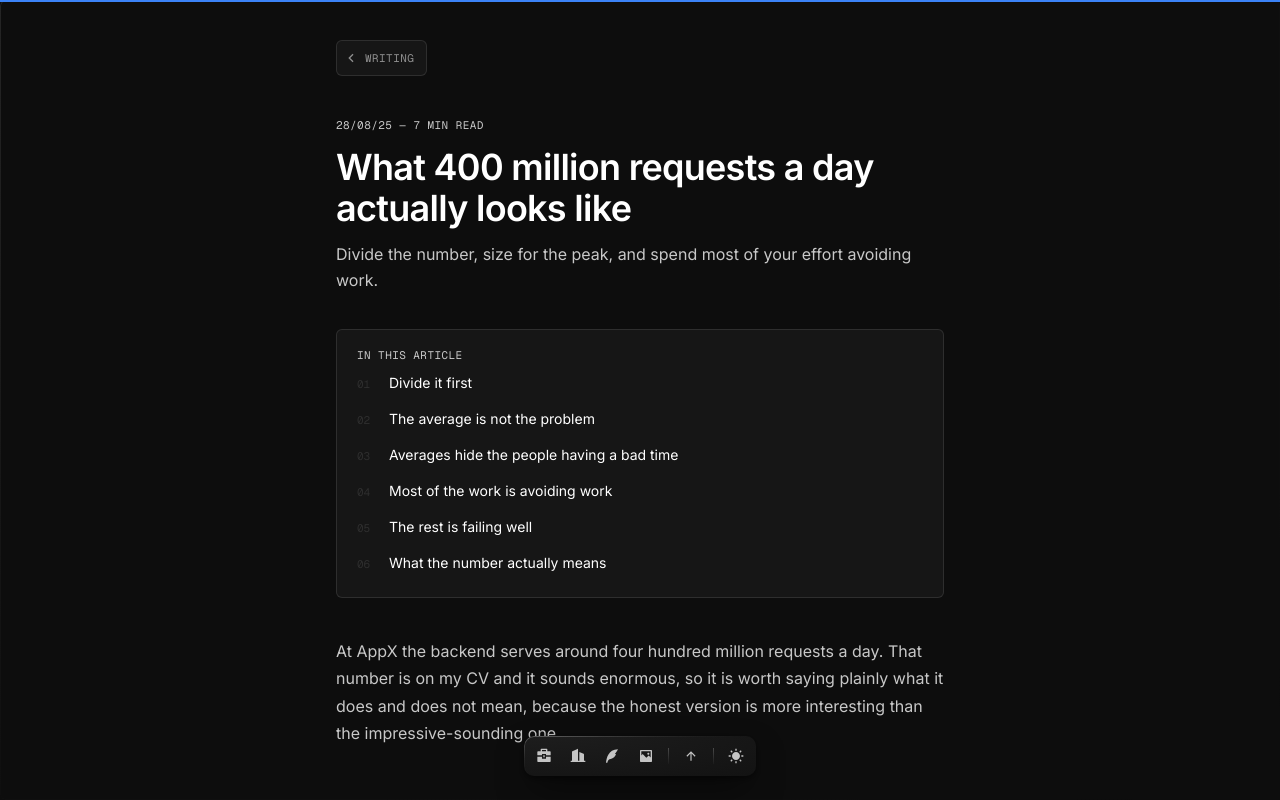
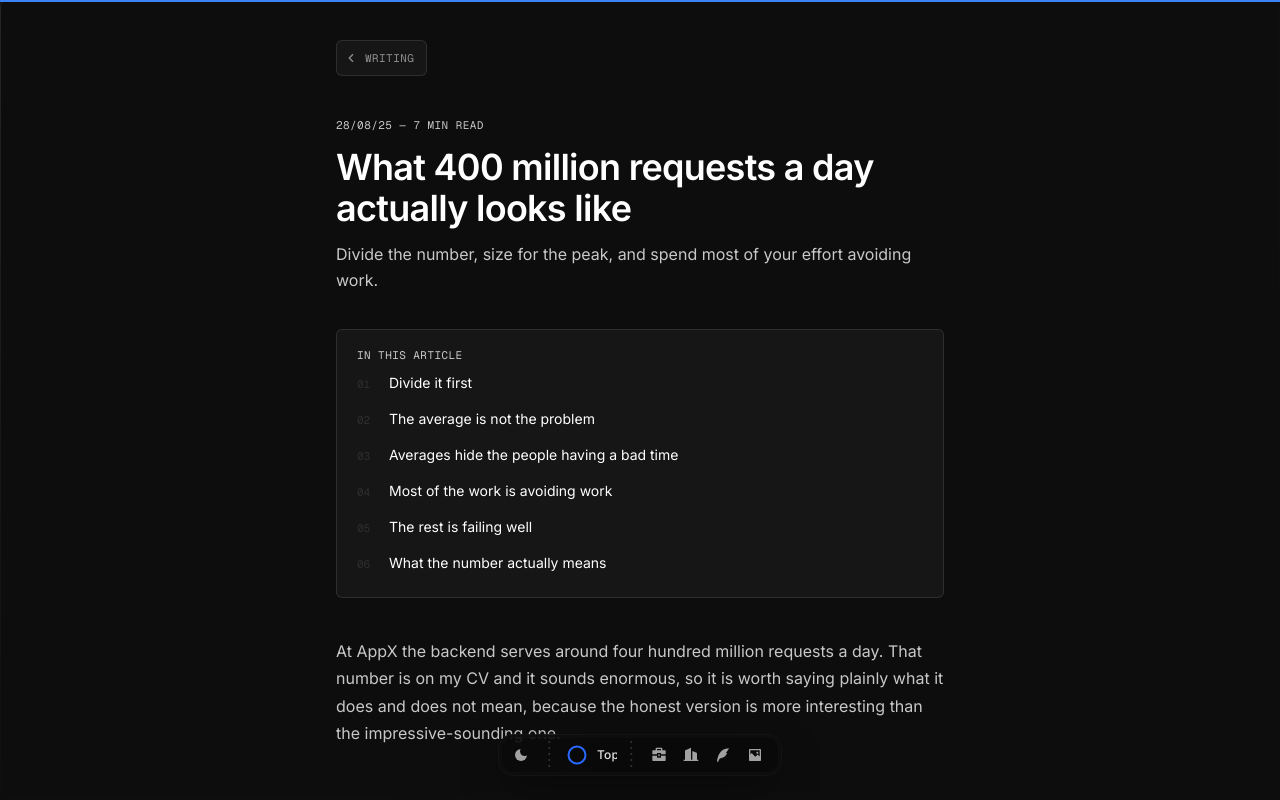
Before and after one commit to kant-github/kant-portfolio, a Next.js app: page /writing/400-million-requests in a window 1280 px wide. Shown: the top 800 px of the page. Built offline with nearby package versions, Linux system fonts and the light colour scheme.

Commit message:
done phase 1

```diff
--- a/app/globals.css
+++ b/app/globals.css
@@ -487,6 +487,67 @@ body {
 	animation: dock-in 620ms cubic-bezier(0.22, 1, 0.36, 1) 1000ms both;
 }
 
+/* Sun in light mode, moon in dark (components/theme-icon.tsx). Each state
+ * holds the timing for arriving at it: going dark the rays leave first and
+ * the moon follows, going light the moon lets go first and the rays return. */
+.theme-icon-body,
+.theme-icon-rays {
+	transform-box: view-box;
+	transform-origin: 12px 12px;
+}
+
+.theme-icon-body {
+	transform: scale(0.5);
+	transition: transform 480ms cubic-bezier(0.22, 1, 0.36, 1);
+}
+
+.theme-icon-bite {
+	transform: translate(7px, -7px);
+	transition: transform 420ms cubic-bezier(0.22, 1, 0.36, 1);
+}
+
+.theme-icon-rays {
+	transition:
+		transform 520ms cubic-bezier(0.34, 1.4, 0.64, 1) 140ms,
+		opacity 260ms ease-out 140ms;
+}
+
+.dark .theme-icon-body {
+	transform: scale(1);
+	transition-delay: 90ms;
+}
+
+.dark .theme-icon-bite {
+	transform: none;
+	transition: transform 520ms cubic-bezier(0.22, 1, 0.36, 1) 90ms;
+}
+
+.dark .theme-icon-rays {
+	transform: rotate(90deg) scale(0.5);
+	opacity: 0;
+	transition:
+		transform 420ms cubic-bezier(0.22, 1, 0.36, 1),
+		opacity 200ms ease-out;
+}
+
+@media (prefers-reduced-motion: reduce) {
+	.theme-icon * {
+		transition: none !important;
+	}
+}
+
+@keyframes dock-label-in {
+	from {
+		opacity: 0;
+		transform: translateY(4px);
+		filter: blur(3px);
+	}
+}
+
+.dock-label-in {
+	animation: dock-label-in 240ms cubic-bezier(0.22, 1, 0.36, 1);
+}
+
 [data-overlay="open"] .dock-in {
 	opacity: 0 !important;
 	pointer-events: none;
--- a/components/dock.tsx
+++ b/components/dock.tsx
@@ -1,53 +1,169 @@
 "use client";
 
-import { motion } from "framer-motion";
 import { useTheme } from "next-themes";
-import { useState, type MouseEvent } from "react";
 import {
-	RiArrowUpLine,
+	useEffect,
+	useId,
+	useLayoutEffect,
+	useRef,
+	useState,
+	type MouseEvent,
+} from "react";
+import {
 	RiBriefcase4Fill,
 	RiBuilding2Fill,
 	RiImage2Fill,
-	RiMoonFill,
 	RiQuillPenFill,
-	RiSunFill,
 } from "react-icons/ri";
 import { ScrollRing } from "@/components/scroll-ring";
+import { ThemeIcon } from "@/components/theme-icon";
 import { switchTheme } from "@/lib/theme-switch";
 
 type DockItem = {
+	id: string;
 	name: string;
-	href: string;
 	icon: typeof RiBriefcase4Fill;
 };
 
 const SECTIONS: DockItem[] = [
-	{ name: "Work", href: "/#work", icon: RiBriefcase4Fill },
-	{ name: "Experience", href: "/#experience", icon: RiBuilding2Fill },
-	{ name: "Writing", href: "/#writing", icon: RiQuillPenFill },
-	{ name: "Personal", href: "/#personal", icon: RiImage2Fill },
+	{ id: "work", name: "Work", icon: RiBriefcase4Fill },
+	{ id: "experience", name: "Experience", icon: RiBuilding2Fill },
+	{ id: "writing", name: "Writing", icon: RiQuillPenFill },
+	{ id: "personal", name: "Personal", icon: RiImage2Fill },
 ];
 
-const BUTTON_CLASS =
-	"group/item relative flex size-7 items-center justify-center rounded-md text-dock-ink transition duration-200 ease-out hover:bg-dock-hover hover:text-dock-ink-hot focus-visible:bg-dock-hover focus-visible:text-dock-ink-hot focus-visible:outline-none active:translate-y-0 sm:size-8";
+const TEXT_CLASS = "text-xs font-medium text-neutral-900 dark:text-neutral-200";
+
+const ICON_CLASS =
+	"group/item relative cursor-pointer rounded-md p-1.5 text-neutral-500 transition-colors hover:bg-black/5 hover:text-neutral-900 focus-visible:outline-none dark:text-neutral-400 dark:hover:bg-white/6 dark:hover:text-neutral-100";
 
 const TIP_CLASS =
-	"pointer-events-none invisible absolute -top-8 left-1/2 -translate-x-1/2 translate-y-1 scale-95 rounded-lg bg-dock-tip px-2.5 py-1.5 font-mono text-[10px] leading-none tracking-label whitespace-nowrap text-dock-tip-ink uppercase opacity-0 shadow-dock-tip ring-1 ring-dock-tip-edge transition duration-200 ease-out group-hover/item:visible group-hover/item:translate-y-0 group-hover/item:scale-100 group-hover/item:opacity-100 group-focus-visible/item:visible group-focus-visible/item:translate-y-0 group-focus-visible/item:scale-100 group-focus-visible/item:opacity-100";
+	"pointer-events-none invisible absolute -top-9 left-1/2 -translate-x-1/2 translate-y-1 scale-95 rounded-lg bg-dock-tip px-2.5 py-1.5 font-mono text-[10px] leading-none tracking-label whitespace-nowrap text-dock-tip-ink uppercase opacity-0 shadow-dock-tip ring-1 ring-dock-tip-edge transition duration-200 ease-out group-hover/item:visible group-hover/item:translate-y-0 group-hover/item:scale-100 group-hover/item:opacity-100 group-focus-visible/item:visible group-focus-visible/item:translate-y-0 group-focus-visible/item:scale-100 group-focus-visible/item:opacity-100";
 
-const GLIDE = {
-	type: "spring",
-	stiffness: 420,
-	damping: 34,
-	mass: 0.6,
-} as const;
+/** A thin column of dots between the dock's three parts. */
+function Divider() {
+	const id = useId().replace(/:/g, "");
 
-const DIVIDER_CLASS =
-	"mx-1 h-4 w-px bg-linear-to-b from-dock-divider-top to-dock-divider-bottom";
+	return (
+		<div
+			className="relative h-8 w-3 shrink-0 self-center"
+			aria-hidden="true"
+		>
+			<svg
+				className="pointer-events-none absolute inset-y-0 left-1/2 block h-full w-[3px] -translate-x-1/2"
+				preserveAspectRatio="none"
+			>
+				<defs>
+					<pattern
+						id={id}
+						width="4"
+						height="6"
+						patternUnits="userSpaceOnUse"
+					>
+						<circle
+							cx="2"
+							cy="3"
+							r="1"
+							className="fill-neutral-300 dark:fill-neutral-700"
+						/>
+					</pattern>
+				</defs>
+				<rect width="100%" height="100%" fill={`url(#${id})`} />
+			</svg>
+		</div>
+	);
+}
+
+/**
+ * The name of the section the reader is in: the last one whose top has
+ * passed about a third of the way down the screen. Pages without these
+ * sections read "Top".
+ */
+function useCurrentSection() {
+	const [current, setCurrent] = useState("Top");
+
+	useEffect(() => {
+		const update = () => {
+			const line = window.innerHeight * 0.35;
+			const root = document.documentElement;
+			// the last section can be too short to ever reach the line, so the
+			// bottom of the page counts as being in it
+			const atBottom =
+				window.scrollY + window.innerHeight >= root.scrollHeight - 2;
+			let name = "Top";
+
+			for (const section of SECTIONS) {
+				const node = document.getElementById(section.id);
+				if (node && node.getBoundingClientRect().top <= line) {
+					name = section.name;
+				}
+			}
+
+			if (atBottom && document.getElementById(SECTIONS.at(-1)!.id)) {
+				name = SECTIONS.at(-1)!.name;
+			}
+
+			setCurrent(name);
+		};
+
+		update();
+		window.addEventListener("scroll", update, { passive: true });
+		window.addEventListener("resize", update);
+
+		return () => {
+			window.removeEventListener("scroll", update);
+			window.removeEventListener("resize", update);
+		};
+	}, []);
+
+	return current;
+}
+
+/**
+ * The section name next to the ring. Its box is exactly as wide as the word,
+ * so the whole dock grows and shrinks with it. The width eases from one word
+ * to the next instead of jumping, and the new word fades in.
+ */
+function SectionLabel({ text }: { text: string }) {
+	const measure = useRef<HTMLSpanElement>(null);
+	const [width, setWidth] = useState<number>();
+
+	useLayoutEffect(() => {
+		if (measure.current) {
+			setWidth(measure.current.offsetWidth);
+		}
+	}, [text]);
+
+	return (
+		<span
+			className="relative block h-4 overflow-hidden transition-[width] duration-300 ease-[cubic-bezier(0.22,1,0.36,1)]"
+			style={{ width }}
+		>
+			{/* invisible copy that sets the width to aim for */}
+			<span
+				ref={measure}
+				aria-hidden="true"
+				className={`${TEXT_CLASS} invisible absolute whitespace-nowrap`}
+			>
+				{text}
+			</span>
+
+			<span
+				key={text}
+				className={`${TEXT_CLASS} dock-label-in absolute top-0 left-0 leading-4 whitespace-nowrap transition-colors hover:text-neutral-500 dark:hover:text-neutral-400`}
+			>
+				{text}
+			</span>
+		</span>
+	);
+}
 
 export function Dock() {
-	const [hovered, setHovered] = useState<string | null>(null);
 	const { setTheme } = useTheme();
+	const current = useCurrentSection();
 
+	// read from <html> rather than React state: the class is the truth, and it
+	// is already right on the first click, before next-themes has hydrated
 	function toggleTheme(event: MouseEvent<HTMLButtonElement>) {
 		const rect = event.currentTarget.getBoundingClientRect();
 		const dark = document.documentElement.classList.contains("dark");
@@ -60,85 +176,66 @@ export function Dock() {
 		);
 	}
 
-	const glider = (
-		<motion.span
-			layoutId="dock-glider"
-			transition={GLIDE}
-			className="absolute inset-0 z-0 rounded-md bg-dock-hover"
-		/>
-	);
-
 	return (
-		<div className="dock-in pointer-events-none fixed inset-x-0 bottom-[calc(1.5rem+env(safe-area-inset-bottom))] z-50 flex justify-center px-4">
+		<div className="pointer-events-none fixed inset-x-0 bottom-[calc(1.5rem+env(safe-area-inset-bottom))] z-50 flex justify-center px-4">
 			<nav
 				aria-label="Sections"
-				onPointerLeave={() => setHovered(null)}
-				className="dock-surface dock-edge pointer-events-auto relative flex items-center gap-0.5 rounded-shot p-1 shadow-dock"
+				className="dock-in pointer-events-auto flex flex-col rounded-[15px] border border-black/10 bg-white/85 shadow-[0_12px_40px_-8px_rgba(0,0,0,0.18)] ring-1 ring-neutral-200/50 ring-offset-2 ring-offset-(--page) backdrop-blur-2xl ring-inset dark:border-white/4 dark:bg-neutral-950/85 dark:shadow-[0_12px_40px_-8px_rgba(0,0,0,0.55)] dark:ring-neutral-800/20"
 			>
+				<div className="flex items-center justify-center gap-2 p-1">
+					{/* The icon reads the theme from the class on <html>, so the
+					    server HTML is right whichever theme loads. */}
+					<button
+						type="button"
+						aria-label="Switch between light and dark mode"
+						onClick={toggleTheme}
+						className={`${ICON_CLASS} ml-1`}
+					>
+						<ThemeIcon className="size-4" />
+						<span className={TIP_CLASS}>
+							<span className="dark:hidden">Dark mode</span>
+							<span className="hidden dark:inline">
+								Light mode
+							</span>
+						</span>
+					</button>
+
+					<Divider />
+
+					<a
+						href="#top"
+						aria-label="Back to top"
+						className="flex items-center gap-2 pl-0.5"
+					>
+						<ScrollRing />
+						<SectionLabel text={current} />
+					</a>
+
+					<Divider />
+
+					<div className="-ml-1 flex items-center gap-1 pr-2 pl-1">
 						{SECTIONS.map((item) => {
 							const Icon = item.icon;
 
 							return (
 								<a
-							key={item.name}
-							href={item.href}
+									key={item.id}
+									href={`/#${item.id}`}
 									aria-label={item.name}
-							className={BUTTON_CLASS}
-							onPointerEnter={() => setHovered(item.name)}
-							onFocus={() => setHovered(item.name)}
+									className={ICON_CLASS}
 								>
-							{hovered === item.name ? glider : null}
 									<Icon
-								className="relative z-10 size-3.5 sm:size-4"
+										className="size-4"
 										aria-hidden="true"
 									/>
-							<span className={TIP_CLASS}>{item.name}</span>
+									<span className={TIP_CLASS}>
+										{item.name}
+									</span>
 								</a>
 							);
 						})}
-
-				<span className={DIVIDER_CLASS} aria-hidden="true" />
-
-				<a
-					href="/#top"
-					aria-label="Back to top"
-					className={BUTTON_CLASS}
-					onPointerEnter={() => setHovered("top")}
-					onFocus={() => setHovered("top")}
-				>
-					{hovered === "top" ? glider : null}
-					<ScrollRing />
-					<RiArrowUpLine
-						className="relative z-10 size-3 sm:size-3.5"
-						aria-hidden="true"
-					/>
-					<span className={TIP_CLASS}>Back to top</span>
-				</a>
-
-				<span className={DIVIDER_CLASS} aria-hidden="true" />
-
-				<button
-					type="button"
-					aria-label="Switch between light and dark mode"
-					className={`${BUTTON_CLASS} cursor-pointer`}
-					onClick={toggleTheme}
-					onPointerEnter={() => setHovered("theme")}
-					onFocus={() => setHovered("theme")}
-				>
-					{hovered === "theme" ? glider : null}
-					<RiMoonFill
-						className="relative z-10 size-3.5 sm:size-4 dark:hidden"
-						aria-hidden="true"
-					/>
-					<RiSunFill
-						className="relative z-10 hidden size-3.5 sm:size-4 dark:block"
-						aria-hidden="true"
-					/>
-					<span className={TIP_CLASS}>
-						<span className="dark:hidden">Dark mode</span>
-						<span className="hidden dark:inline">Light mode</span>
-					</span>
-				</button>
+					</div>
+				</div>
 			</nav>
 		</div>
 	);
--- a/components/scroll-ring.tsx
+++ b/components/scroll-ring.tsx
@@ -9,12 +9,9 @@ import {
 } from "framer-motion";
 import { useEffect } from "react";
 
-const SIZE = 32;
-const RADIUS = 12;
+const RADIUS = 8.5;
 
-const TRACK_WIDTH = 1.5;
-const PROGRESS_WIDTH = 2.5;
-
+/** How far down the page the reader is, drawn as a ring that fills clockwise. */
 export function ScrollRing() {
 	const prefersReducedMotion = useReducedMotion();
 	const raw = useMotionValue(0);
@@ -51,29 +48,28 @@ export function ScrollRing() {
 
 	return (
 		<svg
-			viewBox={`0 0 ${SIZE} ${SIZE}`}
-			className="pointer-events-none absolute inset-0 z-10 size-full"
+			viewBox="0 0 24 24"
+			className="size-6 shrink-0 -rotate-90"
 			aria-hidden="true"
 		>
 			<circle
-				cx={SIZE / 2}
-				cy={SIZE / 2}
+				cx="12"
+				cy="12"
 				r={RADIUS}
 				fill="none"
-				stroke="var(--color-dock-track)"
-				strokeWidth={TRACK_WIDTH}
+				className="stroke-neutral-300 dark:stroke-neutral-600/70"
+				strokeWidth={1.25}
 			/>
 			<motion.circle
-				cx={SIZE / 2}
-				cy={SIZE / 2}
+				cx="12"
+				cy="12"
 				r={RADIUS}
 				fill="none"
-				stroke="var(--color-dock-progress)"
-				strokeWidth={PROGRESS_WIDTH}
+				stroke="#2667ff"
+				strokeWidth={2}
 				strokeLinecap="round"
 				pathLength={1}
 				strokeDasharray="1 1"
-				transform={`rotate(-90 ${SIZE / 2} ${SIZE / 2})`}
 				style={{ strokeDashoffset: offset }}
 			/>
 		</svg>
--- /dev/null
+++ b/components/theme-icon.tsx
@@ -0,0 +1,67 @@
+import { useId } from "react";
+
+// eight short rays around the centre, every 45deg, from r=8.5 out to r=10.5
+const RAYS = Array.from({ length: 8 }, (_, index) => {
+	const angle = (index * Math.PI) / 4;
+	const point = (radius: number) =>
+		[12 + radius * Math.cos(angle), 12 + radius * Math.sin(angle)].map(
+			(value) => Number(value.toFixed(2)),
+		);
+	const [x1, y1] = point(8.5);
+	const [x2, y2] = point(10.5);
+	return { x1, y1, x2, y2 };
+});
+
+/**
+ * One drawing that is a sun in light mode and a moon in dark mode, so the
+ * switch morphs rather than swaps. Three moving parts, all driven by the
+ * `.dark` class on <html> (see `.theme-icon` in globals.css):
+ *
+ * - the body: one circle, small as the sun's disc, grown into the moon
+ * - the bite: a circle in the mask that slides in from the top-right corner
+ *   and cuts the crescent out of the body
+ * - the rays: spin a quarter turn and shrink into the centre as night falls
+ */
+export function ThemeIcon({ className = "" }: { className?: string }) {
+	const mask = `theme-bite-${useId().replace(/:/g, "")}`;
+
+	return (
+		<svg
+			viewBox="0 0 24 24"
+			fill="none"
+			aria-hidden="true"
+			className={`theme-icon ${className}`}
+		>
+			<mask id={mask}>
+				<rect width="24" height="24" fill="#fff" />
+				<circle
+					className="theme-icon-bite"
+					cx="17.5"
+					cy="6.5"
+					r="7"
+					fill="#000"
+				/>
+			</mask>
+
+			<circle
+				className="theme-icon-body"
+				cx="12"
+				cy="12"
+				r="9"
+				fill="currentColor"
+				mask={`url(#${mask})`}
+			/>
+
+			<g
+				className="theme-icon-rays"
+				stroke="currentColor"
+				strokeWidth="2"
+				strokeLinecap="round"
+			>
+				{RAYS.map((ray) => (
+					<line key={`${ray.x1}-${ray.y1}`} {...ray} />
+				))}
+			</g>
+		</svg>
+	);
+}
--- a/lib/theme-switch.ts
+++ b/lib/theme-switch.ts
@@ -1,6 +1,9 @@
 export type Theme = "light" | "dark";
 
-const NO_TRANSITIONS = "*,*::before,*::after{transition:none!important}";
+// everything snaps to the new theme at once, except the dock's sun and moon,
+// which is meant to be seen morphing
+const NO_TRANSITIONS =
+	"*:not(.theme-icon,.theme-icon *),*::before,*::after{transition:none!important}";
 const REVEAL = { duration: 560, easing: "cubic-bezier(0.22, 1, 0.36, 1)" };
 
 function paint(next: Theme) {
```
Lines whose indentation alone changed are shown as unchanged.
